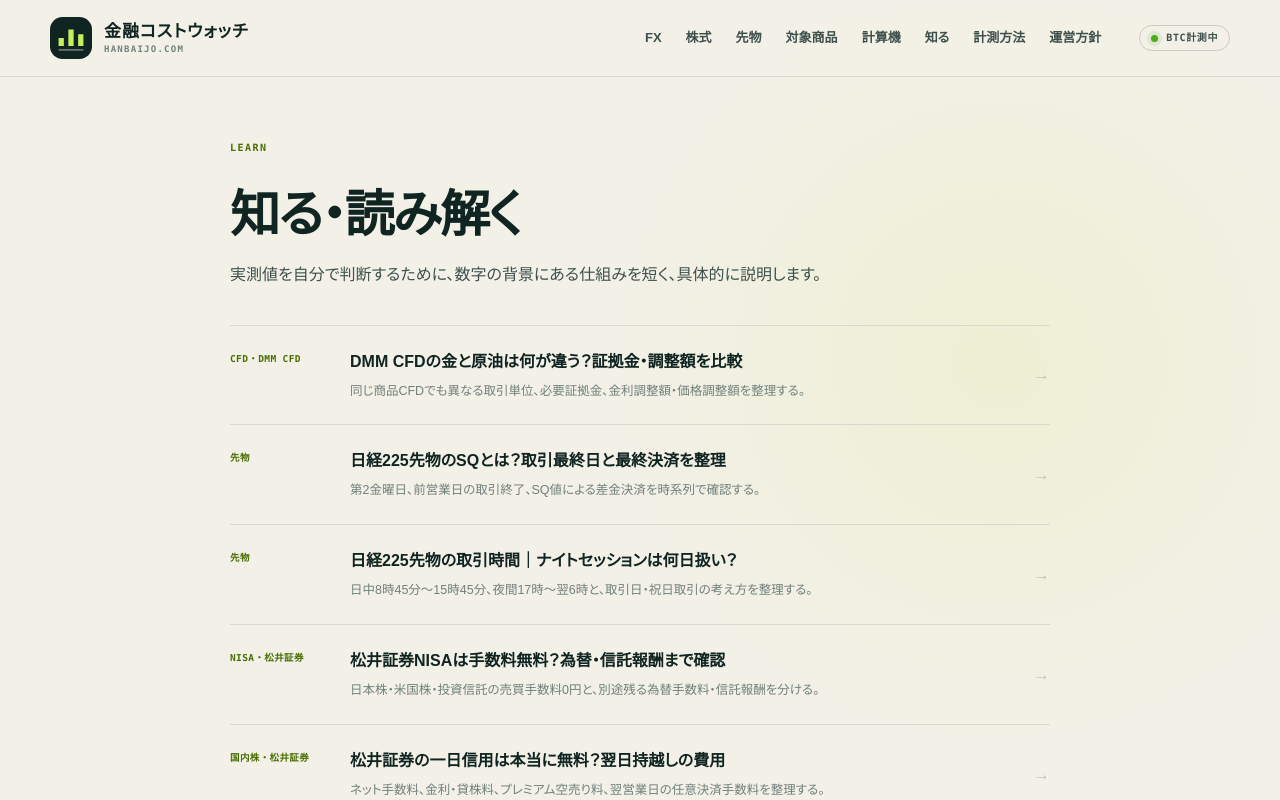
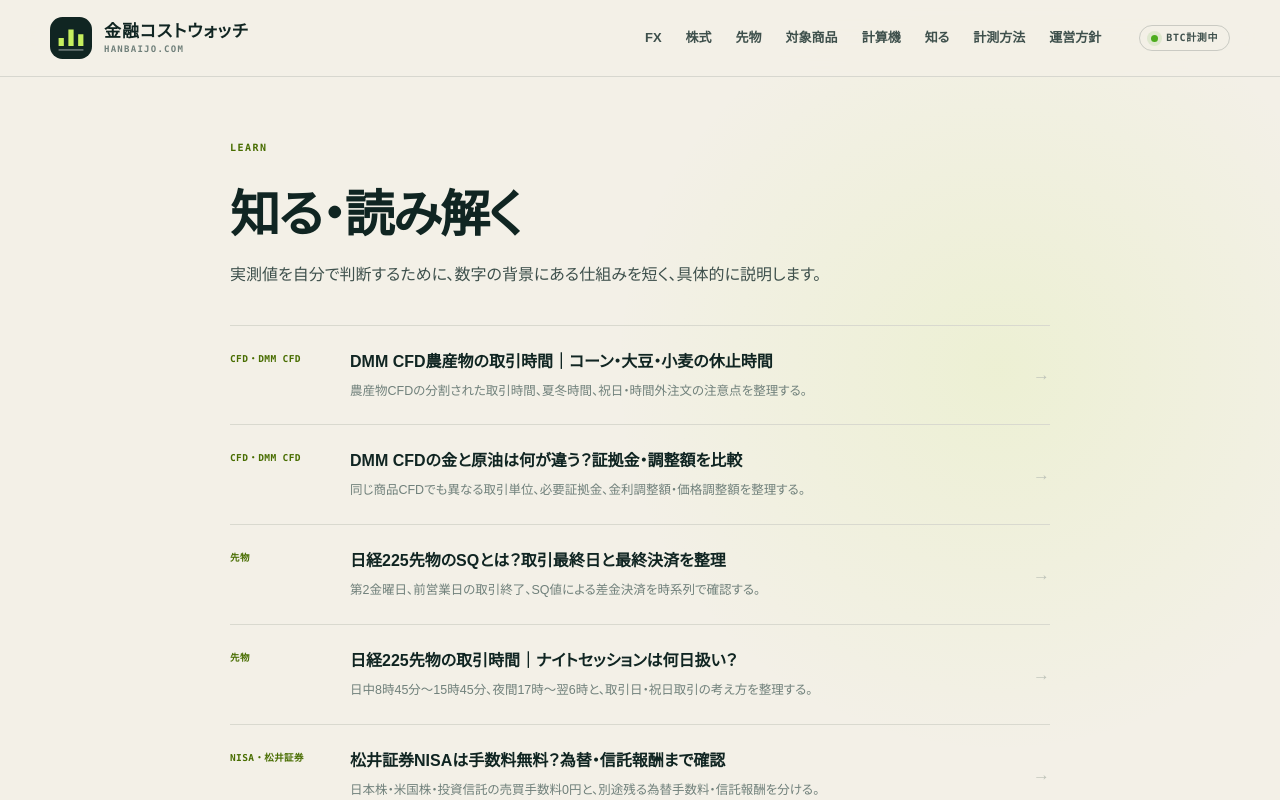
Before and after one commit to mrok18/hanbaijo, a Next.js app: page /articles in a window 1280 px wide. Shown: the top 800 px of the page. Built offline with nearby package versions, Linux system fonts and the light colour scheme.

Commit message:
feat: add DMM CFD agriculture hours guide

```diff
--- /dev/null
+++ b/app/articles/dmm-cfd-agriculture-trading-hours/page.tsx
@@ -0,0 +1,3 @@
+import Link from'next/link';import AffiliateOfferCard from'@/components/AffiliateOfferCard';import{AFFILIATE_OFFERS}from'@/lib/affiliates';
+export const metadata={title:'DMM CFD農産物の取引時間｜コーン・大豆・小麦の休止時間',description:'DMM CFDのコーン・大豆・小麦など農産物CFDについて、夏時間・冬時間、途中休止、祝日の注意点を整理します。'};
+export default function Page(){return <article><p className="page-kicker">DMM CFD / AGRICULTURE</p><h1>農産物CFDの取引時間<br/>コーン・大豆・小麦の休止時間</h1><p className="lede">農産物CFDは、金や原油のように朝から翌朝まで連続して取引できる商品ではありません。参照市場に合わせて日中に休止時間があります。</p><div className="data-panel"><div className="table-scroll"><table className="rates comparison-table"><thead><tr><th>銘柄</th><th>夏時間</th><th>冬時間</th></tr></thead><tbody><tr><td>コーン・大豆・小麦</td><td>9:00〜21:45<br/>22:30〜翌3:15</td><td>10:00〜22:45<br/>23:30〜翌4:15</td></tr><tr><td>生牛・赤身豚肉</td><td>22:30〜翌3:00</td><td>23:30〜翌4:00</td></tr><tr><td>オレンジジュース</td><td>21:00〜翌2:50</td><td>22:00〜翌3:50</td></tr></tbody></table></div></div><div className="callout"><strong>休止中はレート配信も約定もありません</strong><p>指値・逆指値を入力できる時間でも、取引時間外は約定しません。再開時の価格差と逆指値の約定ずれを想定します。</p></div><h2>発注前の確認</h2><ul><li>米国夏時間・冬時間のどちらか</li><li>途中休止をまたぐ未約定注文</li><li>米国祝日による短縮・休止</li><li>先物参照銘柄の価格調整日</li></ul><section className="article-sources"><h2>参照した公式資料</h2><ul><li><a href="https://fx.dmm.com/cfd/session/" target="_blank" rel="noopener noreferrer">DMM CFD「取引時間」</a></li><li><a href="https://fx.dmm.com/cfd/service/lineup/" target="_blank" rel="noopener noreferrer">DMM CFD「取扱銘柄」</a></li></ul><p>取引時間は2026年9月7日に確認しました。</p></section><p><Link href="/articles/dmm-cfd-trading-hours">全銘柄の取引時間を見る →</Link></p><section className="article-affiliate"><AffiliateOfferCard offer={AFFILIATE_OFFERS['dmm-cfd']}/></section></article>}
--- a/app/articles/posts.ts
+++ b/app/articles/posts.ts
@@ -1,4 +1,5 @@
 export const POSTS = [
+  { slug: 'dmm-cfd-agriculture-trading-hours', category: 'CFD・DMM CFD', title: 'DMM CFD農産物の取引時間｜コーン・大豆・小麦の休止時間', desc: '農産物CFDの分割された取引時間、夏冬時間、祝日・時間外注文の注意点を整理する。' },
   { slug: 'dmm-cfd-gold-vs-oil-cost', category: 'CFD・DMM CFD', title: 'DMM CFDの金と原油は何が違う？証拠金・調整額を比較', desc: '同じ商品CFDでも異なる取引単位、必要証拠金、金利調整額・価格調整額を整理する。' },
   { slug: 'nikkei225-futures-sq-settlement', category: '先物', title: '日経225先物のSQとは？取引最終日と最終決済を整理', desc: '第2金曜日、前営業日の取引終了、SQ値による差金決済を時系列で確認する。' },
   { slug: 'nikkei225-futures-night-session', category: '先物', title: '日経225先物の取引時間｜ナイトセッションは何日扱い？', desc: '日中8時45分〜15時45分、夜間17時〜翌6時と、取引日・祝日取引の考え方を整理する。' },
```
